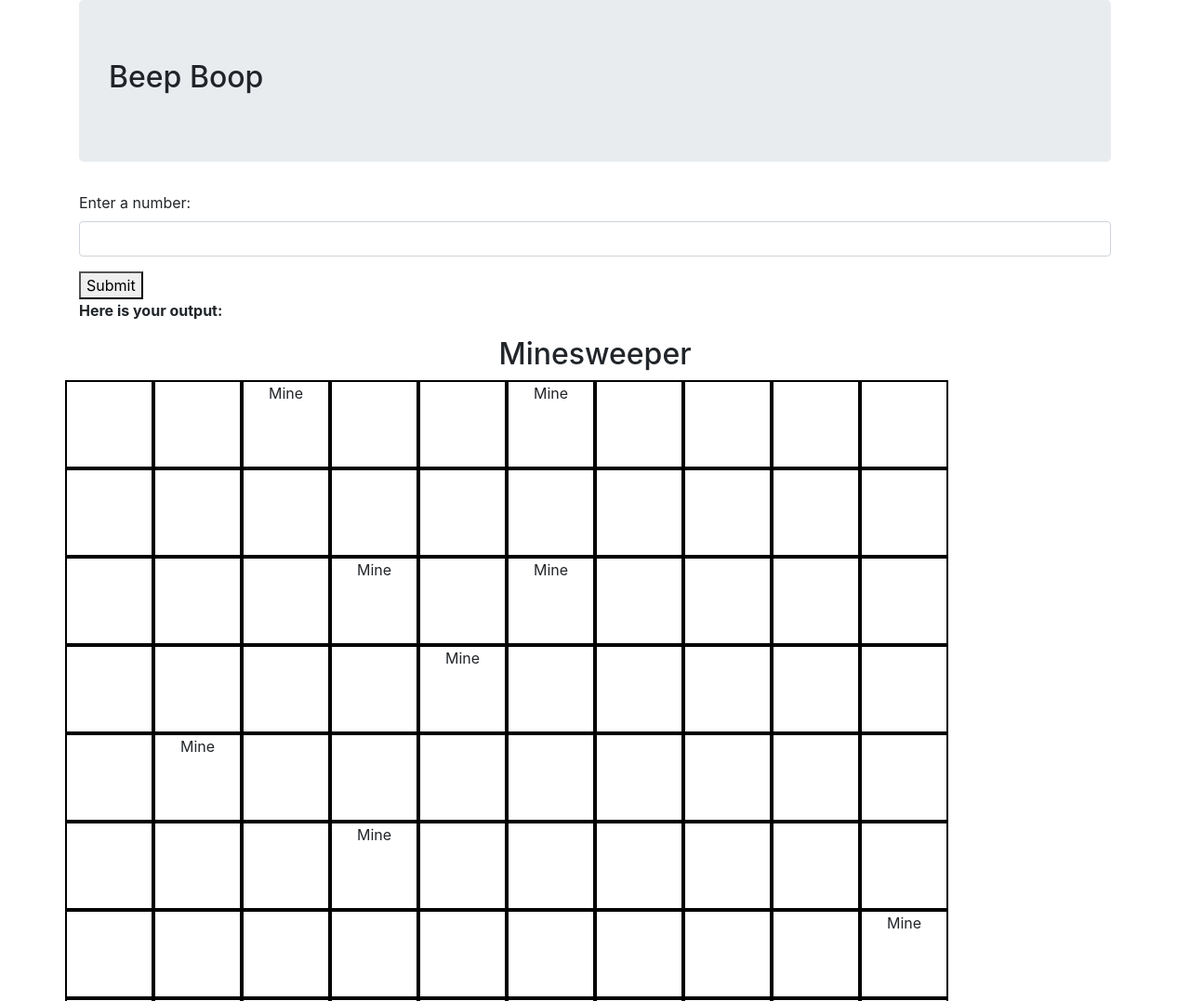
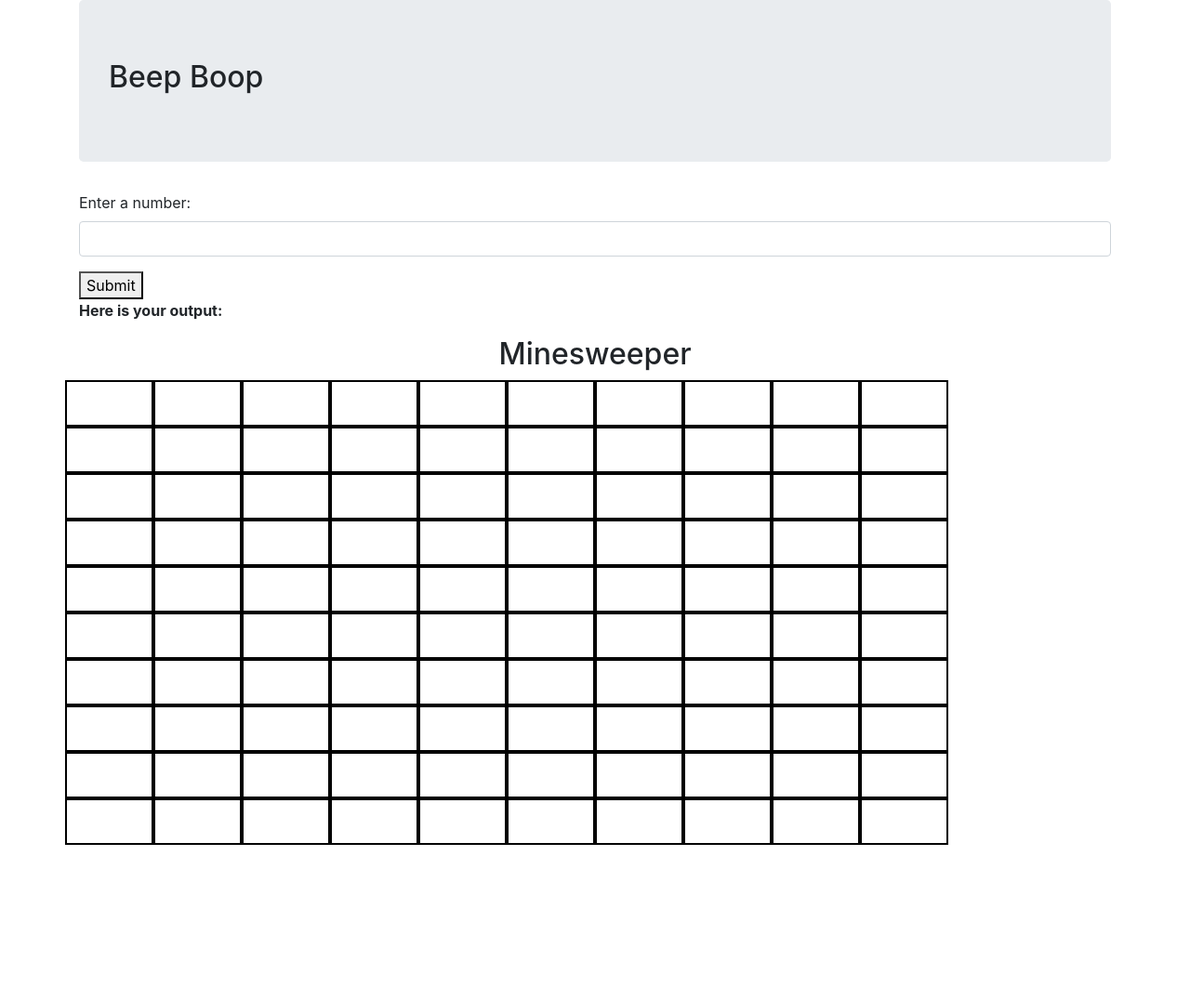
Before and after one commit to j-farkas/beepboop, a plain HTML site: page index.html in a window 1280 px wide. Shown: the top 1077 px of the page at 93% size. After the commit the page ends 909 px from the top, so only its background shows below. Drawn offline with Linux system fonts and the light colour scheme.

Commit message:
finish game, work on game ui

```diff
--- a/css/styles.css
+++ b/css/styles.css
@@ -1,4 +1,4 @@
 .col-sm-1 {
   border: solid black 2px;
-  height: 95px;
+  height: 50px;
 }
--- a/js/scripts.js
+++ b/js/scripts.js
@@ -153,14 +153,15 @@ $(document).ready(function(){
 
   Board.prototype.drawBoard = function(){
     drawGameSpace();
-    for(var i=0;i<100;i++){
-      if(this.gameBoard[i] === 'Mine'){
-        $('#'+i).append("<p>Mine</p>");
-      }
-    }
+    // for(var i=0;i<100;i++){
+    //   if(this.gameBoard[i] === 'Mine'){
+    //     $('#'+i).append("<p>Mine</p>");
+    //   }
+    // }
   }
 function attachListeners() {
   $(".container").on( "click", ".col-sm-1", function() {
+    if(!$(this).hasClass("flag")){
       if(!game.over){
         if(game.gameBoard[$(this).attr('id')] === 'Mine'){
           game.over = true;
@@ -169,6 +170,7 @@ function attachListeners() {
           if(game.gameBoard[$(this).attr('id')] >= 0){
           checkSpace($(this).attr('id'));
           //console.log(space);
+          }
         }
     }
   }
```
Lines whose indentation alone changed are shown as unchanged.
